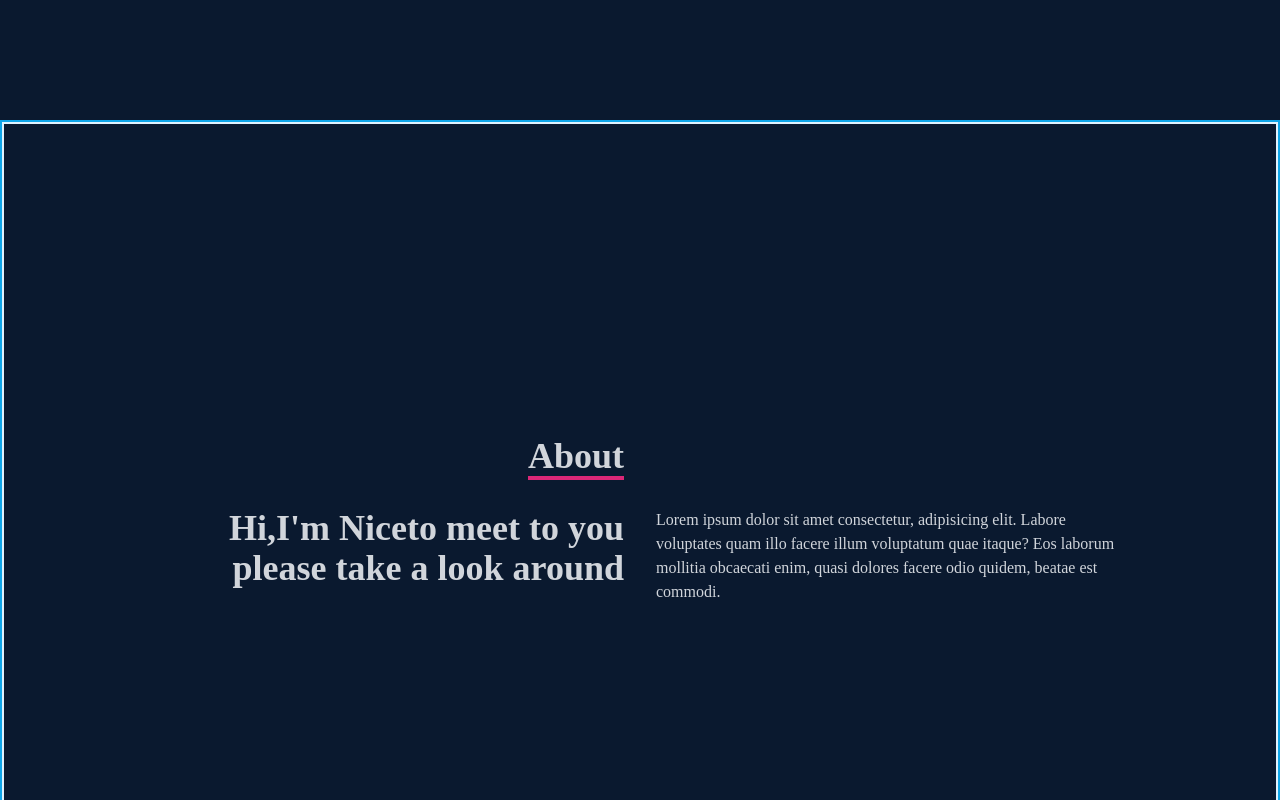
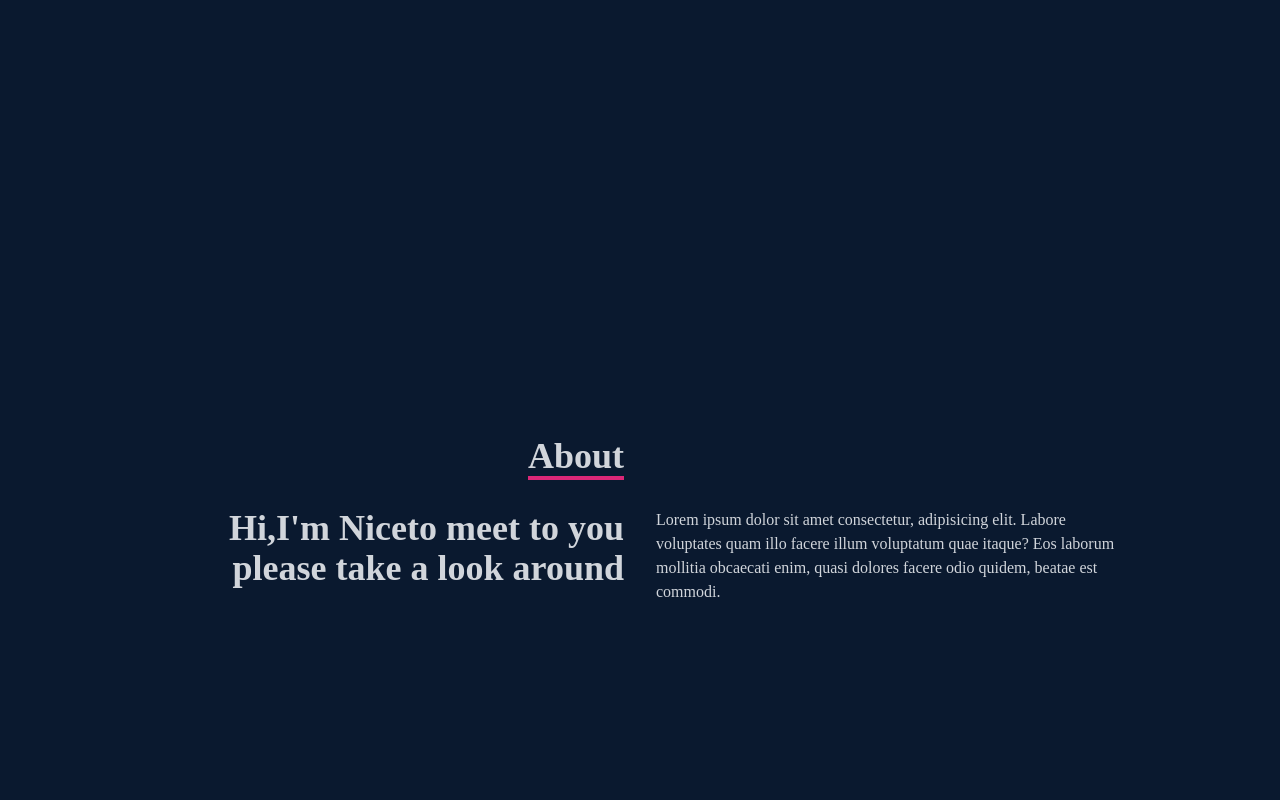
Before and after one commit to mohamedramii/Portfolio-Tailwind, a React (Create React App) app: page / in a window 1280 px wide. Shown: the part 680-1480 px from the top of the page. Built offline with nearby package versions, Linux system fonts and the light colour scheme.

Commit message:
Update About.jsx

```diff
--- a/src/Component/About.jsx
+++ b/src/Component/About.jsx
@@ -4,8 +4,8 @@
   return (
     <div
       name='about'
-      className=' bg-[#0a192f] w-full h-screen border-2 border-sky-500 text-gray-300'>
-      <div className='border-2 border-sky-100 flex flex-col justify-center items-center w-full h-full'>
+      className=' bg-[#0a192f] w-full h-screen  text-gray-300'>
+      <div className=' flex flex-col justify-center items-center w-full h-full'>
         <div className='max-w-[1000px] w-full  grid grid-cols-2 gap-8'>
           <div className='sm:text-right pb-8 pl-4'>
             <p className='text-4xl font-bold inline border-b-4 border-pink-600'>
```
